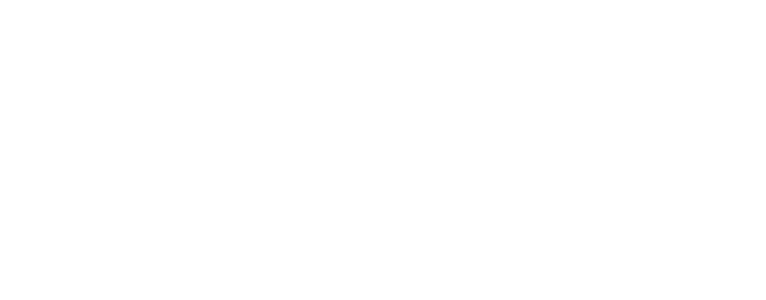
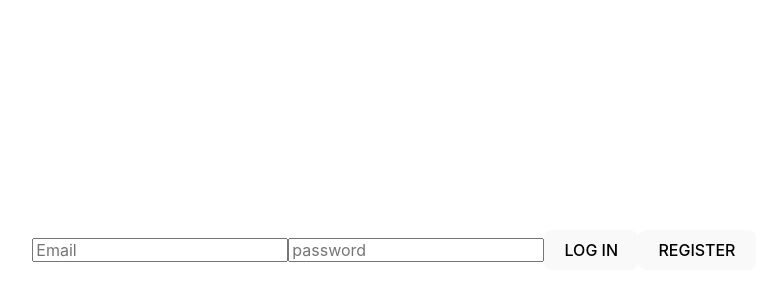
Before and after one commit to MateuszCharysz/Goit-Wallet, a React (Vite) app: page / in a window 1280 px wide. Before the commit this address had no page. Shown: the part 150-450 px from the top of the page, without its empty margins (246-1012 px from the left). Built offline with nearby package versions, Linux system fonts and the light colour scheme.

Commit message:
quick fix

```diff
--- a/src/layouts/App.jsx
+++ b/src/layouts/App.jsx
@@ -1,7 +1,8 @@
 import { Routes, Route } from 'react-router-dom';
+// eslint-disable-next-line no-unused-vars
 import React, { useState, lazy } from 'react';
 import '../styles/App.css';
-import Login from '../pages/Login';
+import Login from '../pages/login';
 import Registration from '../pages/Registration';
 
 // const Home = lazy(() => import('./pages/home/Home'));
@@ -16,6 +17,7 @@ const App = () => {
         <Route
           path='/register'
           element={<Registration />}></Route>
+      <Route path="*" element={<Login />} />
       </Routes>
       {/* <Routes>
         <Route path="/" element={<Login />}>
@@ -33,7 +35,6 @@ const App = () => {
             <Route path="/currency" element={<Currency />} />
             <Route path="/statistics" element={<Currency />} />
           </Route>
-          <Route path="*" element={<Home trendingList={trendList} />} />
         </Route>
       </Routes> */}
     </>
--- a/src/pages/login.jsx
+++ b/src/pages/login.jsx
@@ -1,12 +1,12 @@
+// eslint-disable-next-line no-unused-vars
 import React from 'react';
-import { Routes, Route } from 'react-router-dom';
 import LoginForm from '../components/LoginForm';
 
 const Login = () => {
   return (
-    <Routes>
-      <Route path='/login' element={<LoginForm />}></Route>
-    </Routes>
+<>
+<LoginForm />
+</>
   );
 };
 
```
